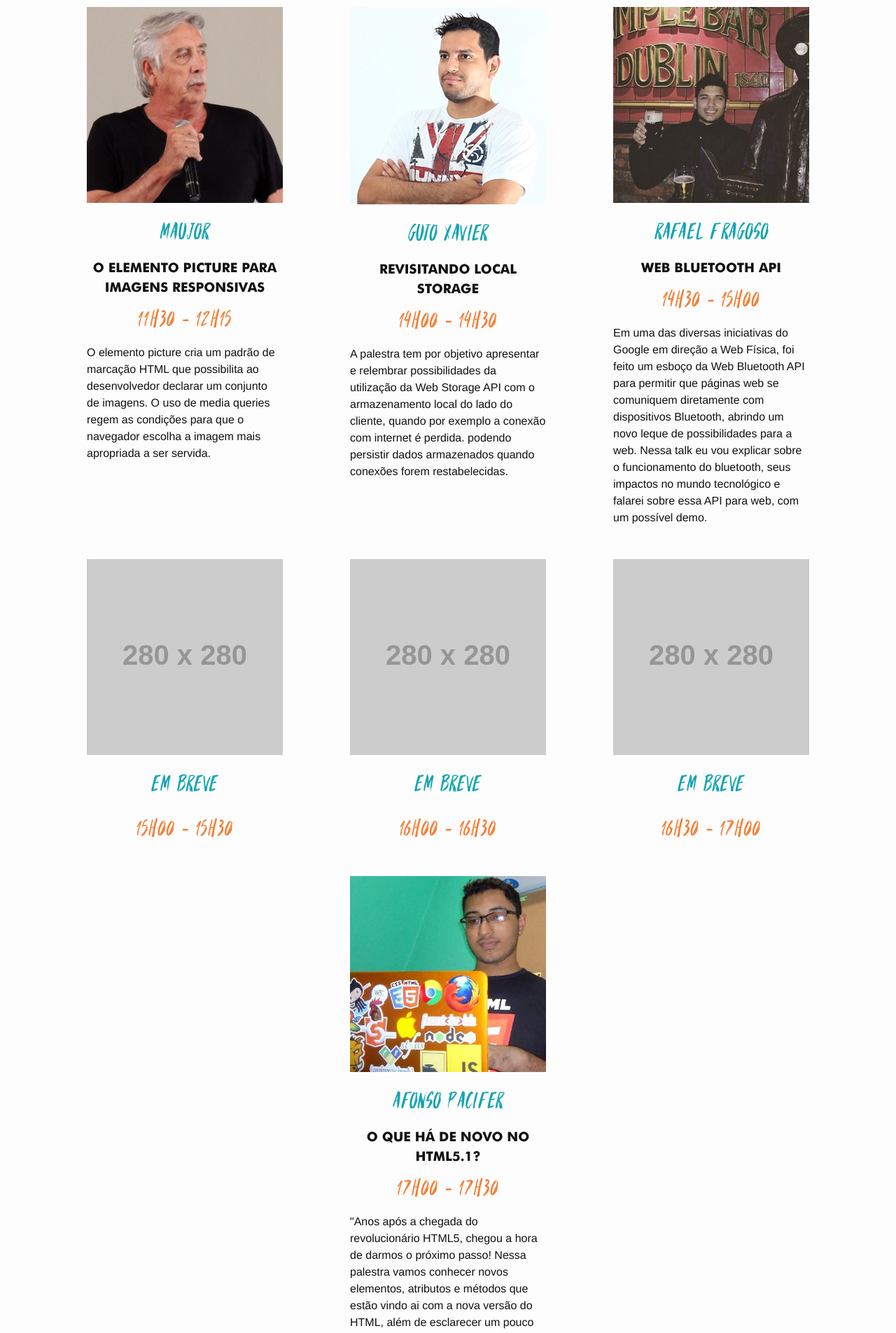
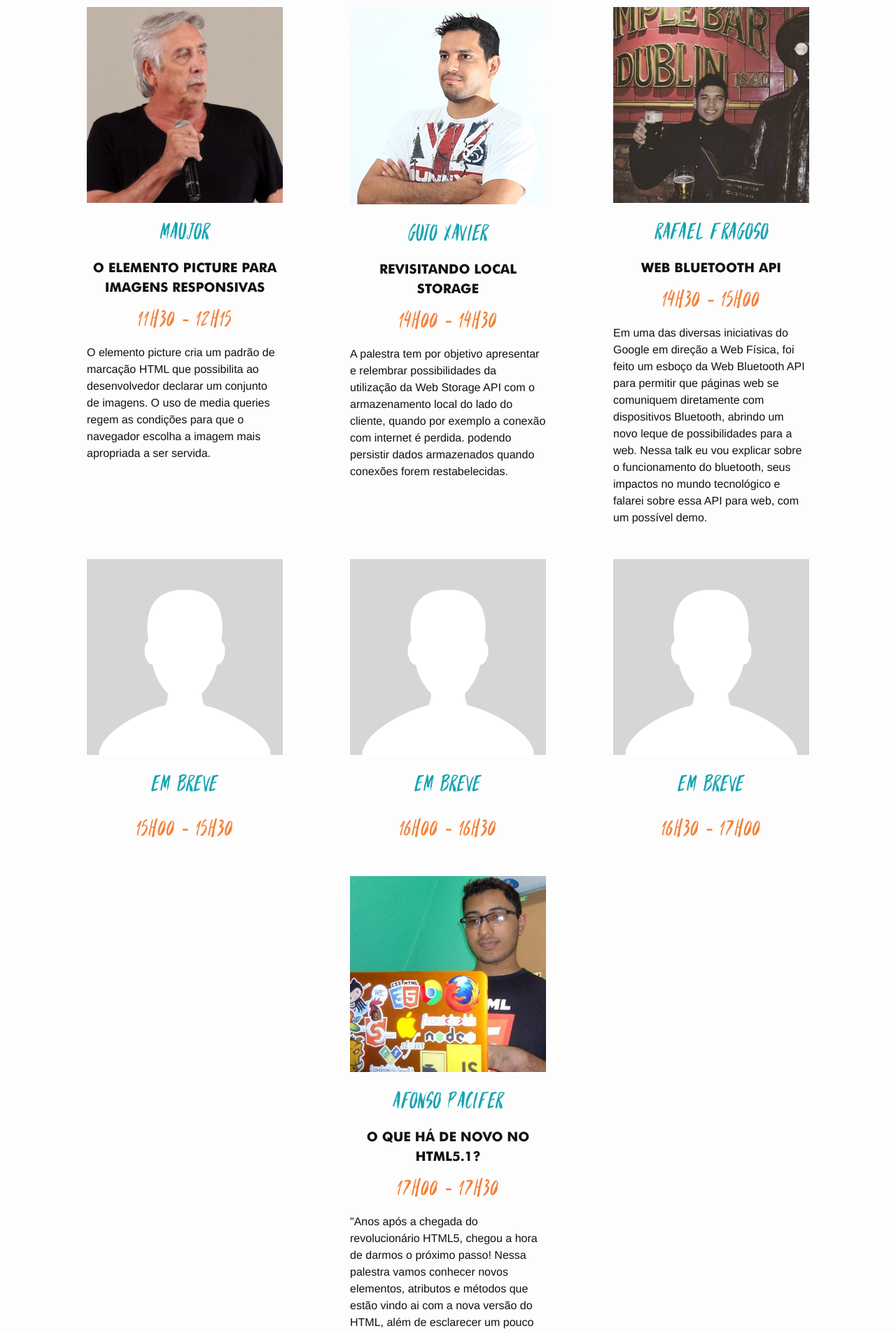
Before and after one commit to frontinrio/2016, a Jekyll site: the page built from index.html, in a window 1280 px wide. Shown: the part 1738-3643 px from the top of the page at 70% size. Built offline with Jekyll 4.4.1, drawn with Linux system fonts in a browser that asks for light colours.

Commit message:
fixing default image

```diff
--- a/index.html
+++ b/index.html
@@ -104,7 +104,7 @@ layout: main
         <!-- israel -->
         <li class="talker">
             <figure>
-                <img src="http://placehold.it/280x280" alt="">
+                <img src="assets/img/avatar.jpg" alt="">
                 <!-- <figcaption> </figcaption> -->
             </figure>
             <p class="talker-name">Em breve</p>
@@ -116,7 +116,7 @@ layout: main
         <!-- william -->
         <li class="talker">
             <figure>
-                <img src="http://placehold.it/280x280" alt="">
+                <img src="assets/img/avatar.jpg" alt="">
                 <!-- <figcaption> </figcaption> -->
             </figure>
             <p class="talker-name">Em breve</p>
@@ -128,7 +128,7 @@ layout: main
         <!-- indefinido -->
         <li class="talker">
             <figure>
-                <img src="http://placehold.it/280x280" alt="">
+                <img src="assets/img/avatar.jpg" alt="">
                 <!-- <figcaption> </figcaption> -->
             </figure>
             <p class="talker-name">Em breve</p>
```
Also changed, not shown: assets/img/avatar.jpg (added).
